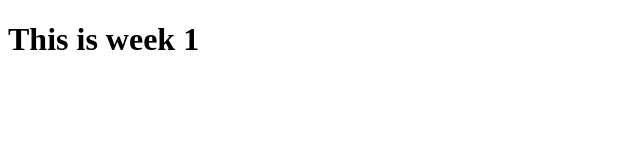
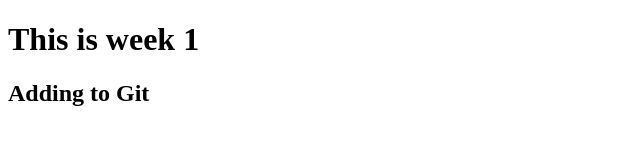
Before and after one commit to hjmonatt/week1, a plain HTML site: page index.html in a window 1280 px wide. Shown: the whole page, without its empty margins (0-640 px from the left). Drawn offline with Linux system fonts and the light colour scheme.

Commit message:
subheader added

```diff
--- a/index.html
+++ b/index.html
@@ -6,5 +6,6 @@
 </head>
 <body>
     <h1>This is week 1</h1>
+    <h2>Adding to Git</h2>
 </body>
 </html>
```
